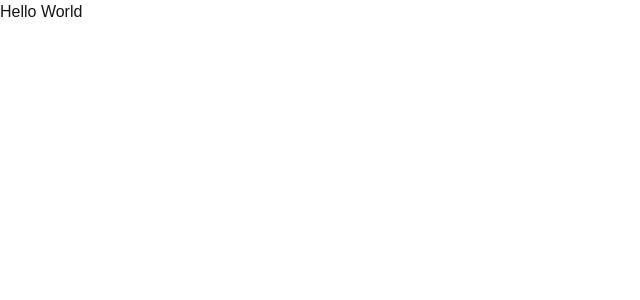
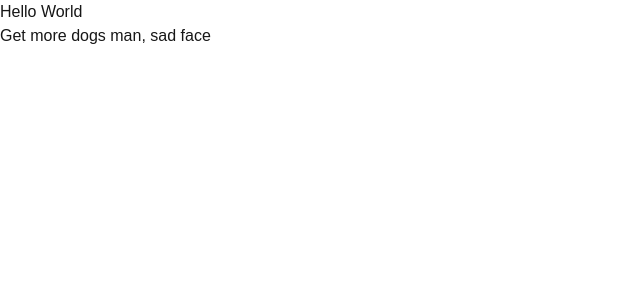
Before and after one commit to alimohseni99/nextjs-playground, a Next.js app: page / in a window 1280 px wide. Shown: the top 300 px of the page, without its empty margins (0-640 px from the left). Built offline with nearby package versions, Linux system fonts and the light colour scheme.

Commit message:
added function to add get more dogs

```diff
--- a/src/app/page.tsx
+++ b/src/app/page.tsx
@@ -1,5 +1,9 @@
-import Image from "next/image";
-
-export default function Home() {
-  return <p>Hello World</p>;
+export default async function Home() {
+  const dogs = await [];
+  return (
+    <>
+      <h1>Hello World</h1>
+      {!dogs.length && <p>Get more dogs man, sad face</p>}
+    </>
+  );
 }
```
